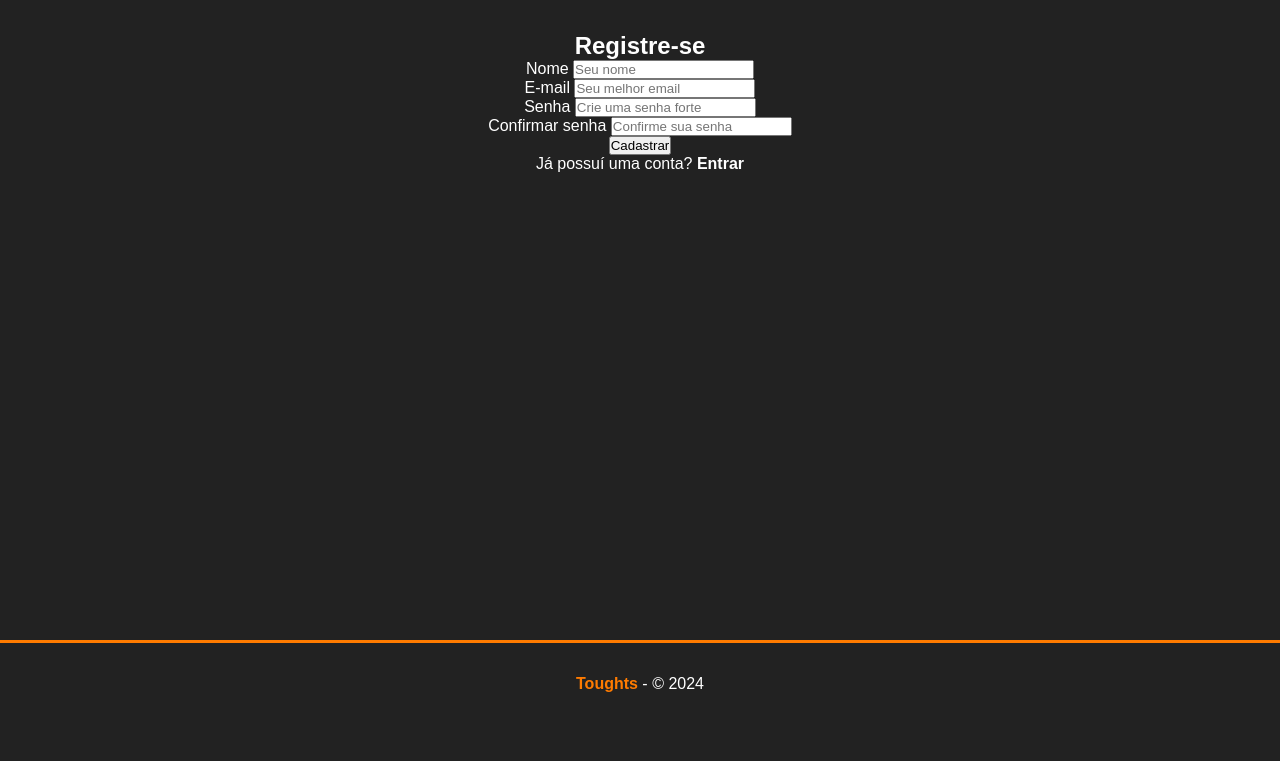
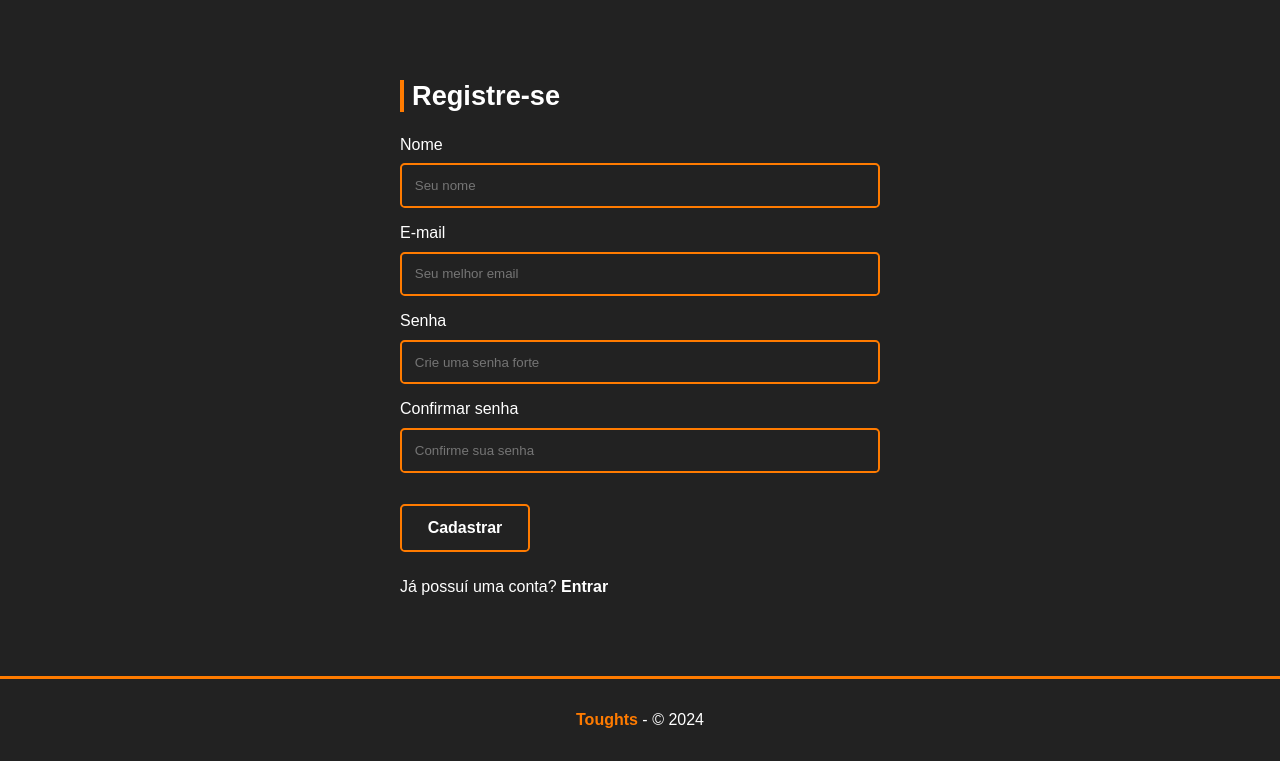
Before and after one commit to aleanrocha/nodejs-hc, a Node server app: page /register in a window 1280 px wide. Shown: the part 112-873 px from the top of the page. Before the commit the page ends 804 px from the top, so only its background shows below. Run offline with Node 20, Linux system fonts and the light colour scheme; some libraries are stand-ins or nearby versions.

Commit message:
estilos do form de login e register

```diff
--- a/projetos/02-toughts/public/css/styles.css
+++ b/projetos/02-toughts/public/css/styles.css
@@ -1,3 +1,5 @@
+/* Globals */
+
 * {
   margin: 0;
   padding: 0;
@@ -21,6 +23,8 @@ a:hover {
   color: #ff7b00;
 }
 
+/* Header */
+
 header, footer {
   display: flex;
   justify-content: space-around;
@@ -39,11 +43,69 @@ header nav {
   gap: 1rem;
 }
 
+/* Principal */
+
 main {
   padding: 2rem;
   min-height: 80vh;
   text-align: center;
 }
+
+/* Auth Container */
+
+.sec-auth {
+  display: flex;
+  flex-direction: column;
+  gap: 1.5rem;
+  text-align: left;
+
+  width: 100%;
+  max-width: 480px;
+  margin: 0 auto;
+  padding: 3rem 0;
+}
+
+.sec-auth h2 {
+  font-size: 1.7rem;
+  border-left: 4px solid #ff7b00;
+  padding-left: 0.5rem;
+}
+
+.sec-auth form, .form-control {
+  display: flex;
+  flex-direction: column;
+  gap: 0.6rem;
+}
+
+.sec-auth form input {
+  background-color: transparent;
+  color: #fff;
+  border: 2px solid #ff7b00;
+  padding: 0.8rem;
+  margin-bottom: 0.4rem;
+  outline: none;
+  border-radius: 0.3rem;
+}
+
+.sec-auth form input:focus {
+  box-shadow: 1px 1px 8px #ff7b00;
+}
+
+.sec-auth form input[type=submit] {
+  max-width: 130px;
+  font-size: 1rem;
+  font-weight: bold;
+  margin: 1rem 0;
+  cursor: pointer;
+  transition: 0.1s;
+}
+
+.sec-auth form input[type=submit]:hover {
+  box-shadow: 0 0 9px #ff7b00;
+  color: #ff7b00;
+}
+
+/* Footer */
 
 footer {
   border: none;
```
